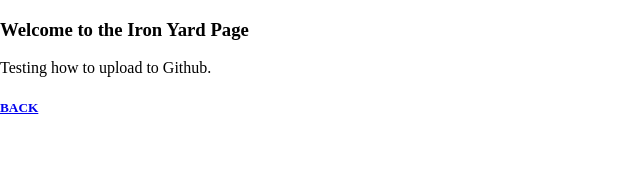
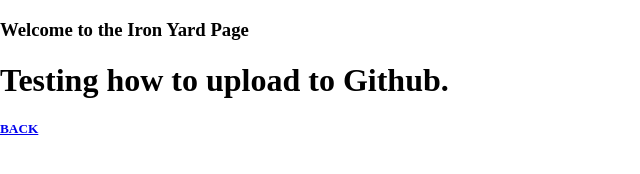
Before and after one commit to Cohen611/Assignment1, a plain HTML site: page tiy.html in a window 1280 px wide. Shown: the whole page, without its empty margins (0-640 px from the left). Drawn offline with nearby package versions, Linux system fonts and the light colour scheme.

Commit message:
Adding another file

```diff
--- a/tiy.html
+++ b/tiy.html
@@ -8,7 +8,7 @@
   </head>
   <body>
 <h3>Welcome to the Iron Yard Page</h3>
-Testing how to upload to Github.
+<h1>Testing how to upload to Github.</h1>
 <h5><a href="index.html">BACK</a></h5>
   </body>
 </html>
```
